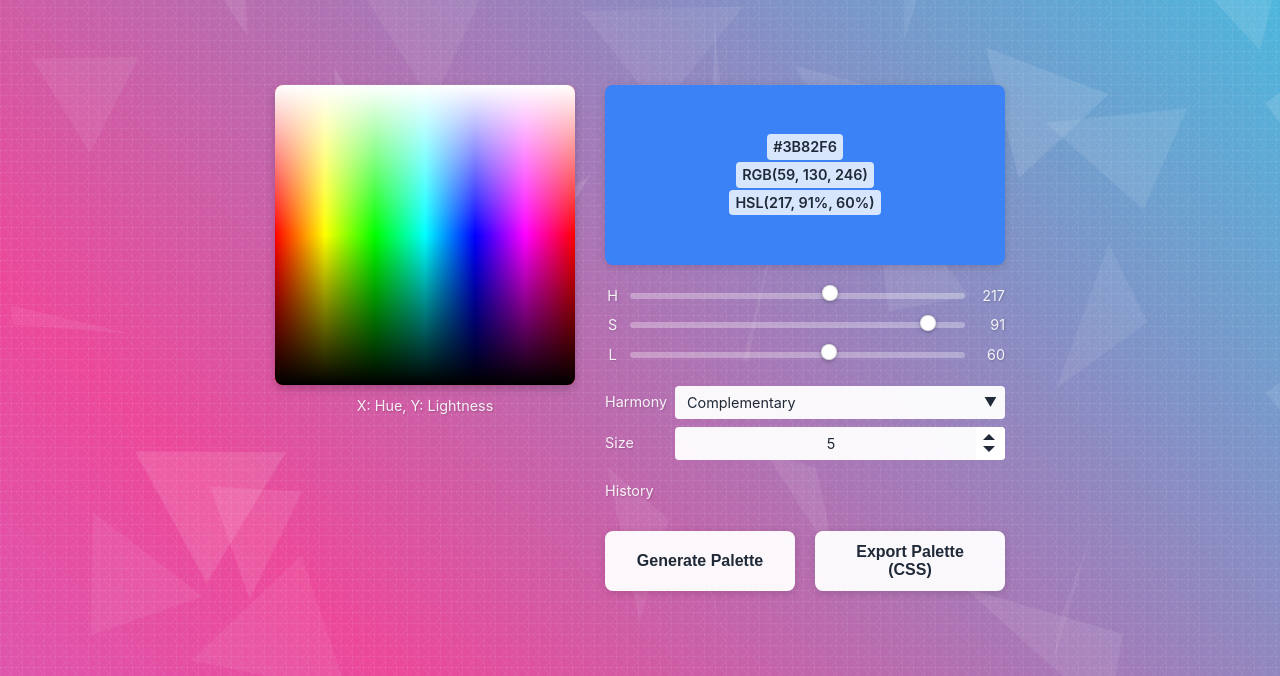
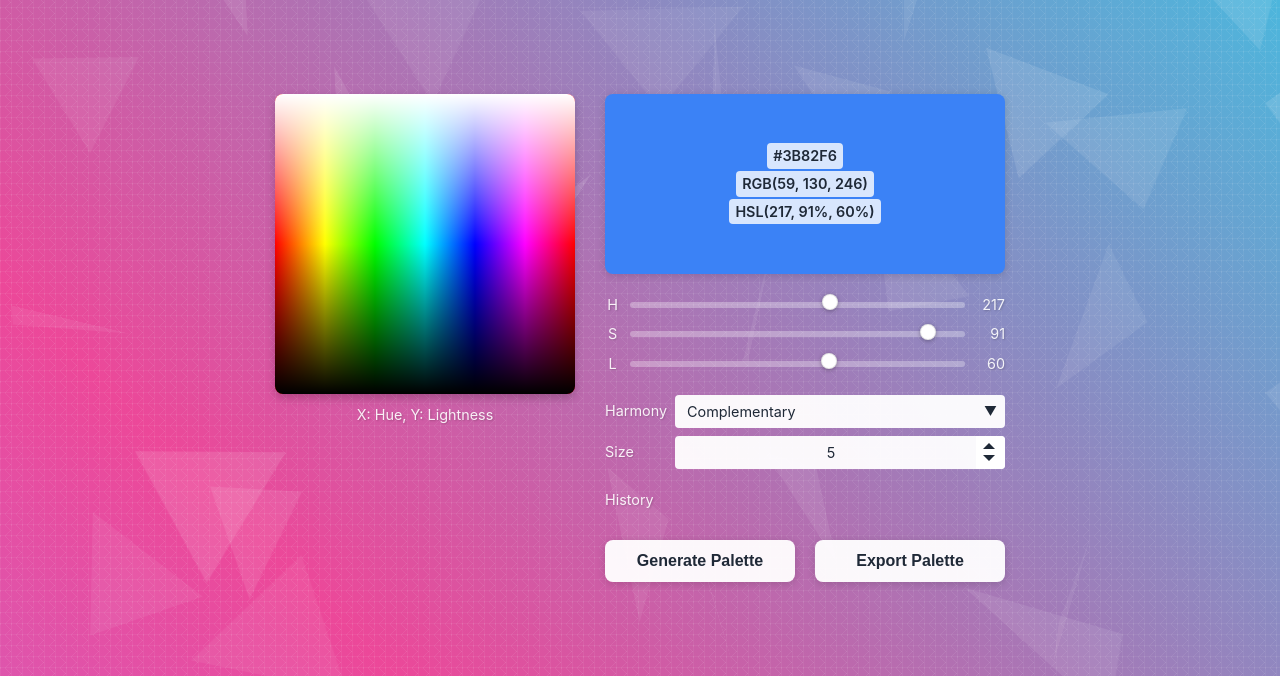
Before and after one commit to incognito-unlimited/palette, a plain HTML site: page index.html in a window 1280 px wide. Shown: the part 124-800 px from the top of the page. Drawn offline with Linux system fonts and the light colour scheme.

Commit message:
Ver 3.3.1

```diff
--- a/index.html
+++ b/index.html
@@ -69,7 +69,7 @@
       </div>
       <div class="action-buttons">
         <button class="action-button generate-button" id="generate-button">Generate Palette</button>
-        <button class="action-button export-button" id="export-button">Export Palette (CSS)</button>
+        <button class="action-button export-button" id="export-button">Export Palette</button>
       </div>
     </div>
   </div>
```
